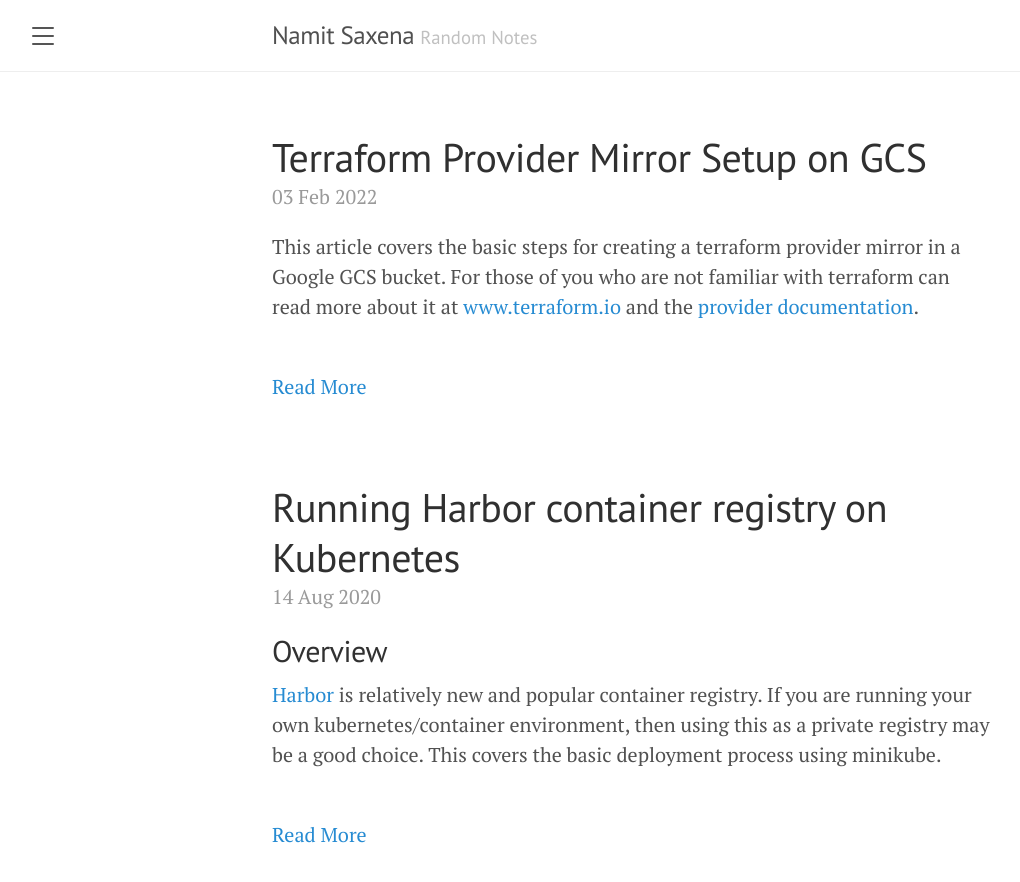
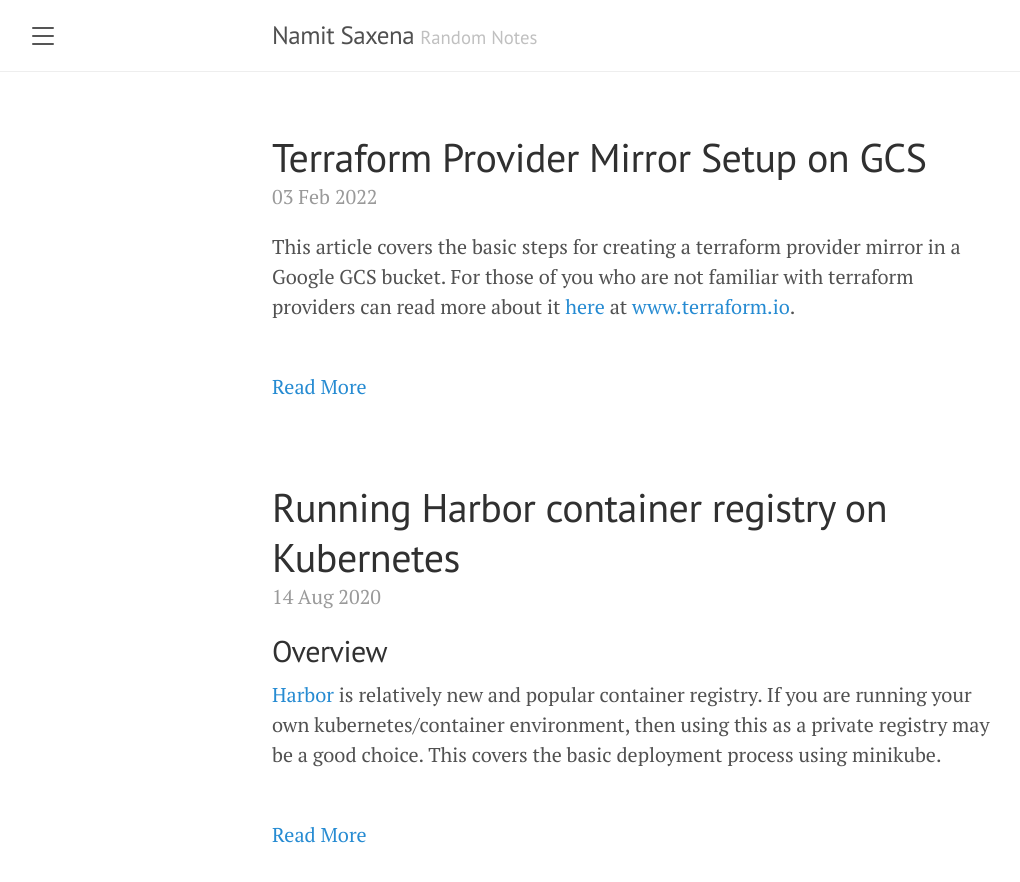
Before and after one commit to namitsaxena/namitsaxena.github.io, a Jekyll site: the page built from index.html, in a window 1280 px wide and 900 px high. Shown: the top 882 px of the window, without its empty margins (8-1028 px from the left). Built offline with Jekyll 4.4.1, drawn with Linux system fonts in a browser that asks for light colours; nearby versions of some CDN libraries; the list of posts is cut into pages by our own code.

Commit message:
Update 2022-02-03-terraform-gcp-mirror.md

````diff
--- a/blog/_posts/2022-02-03-terraform-gcp-mirror.md
+++ b/blog/_posts/2022-02-03-terraform-gcp-mirror.md
@@ -12,7 +12,7 @@
 published: true
 ---
 
-This article covers the basic steps for creating a terraform provider mirror in a Google GCS bucket. For those of you who are not familiar with terraform can read more about it at [www.terraform.io](https://www.terraform.io/) and the [provider documentation](https://www.terraform.io/registry/providers).
+This article covers the basic steps for creating a terraform provider mirror in a Google GCS bucket. For those of you who are not familiar with terraform providers can read more about it [here](https://www.terraform.io/registry/providers) at [www.terraform.io](https://www.terraform.io/).
 
 1. Setup an example tf file with just the providers. See [Provider Configuration](https://www.terraform.io/language/providers/configuration)
    ```
````
